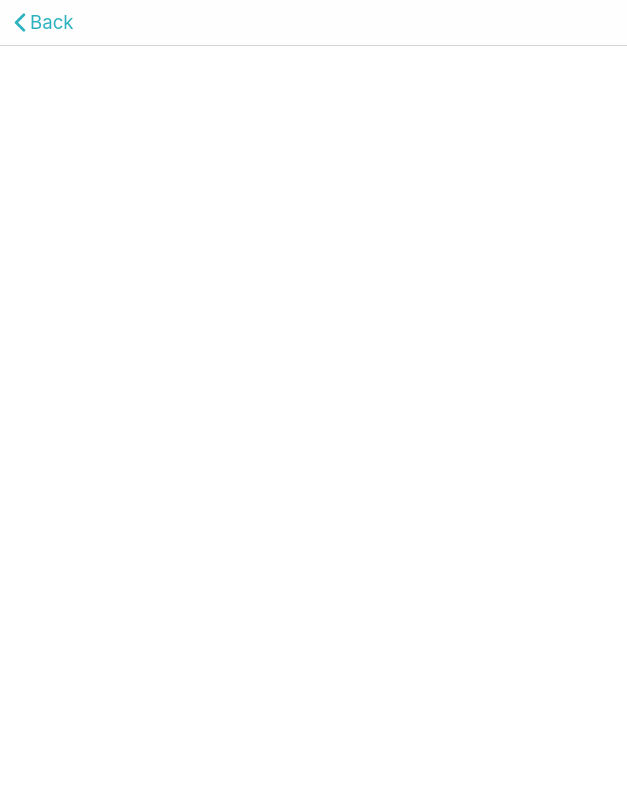
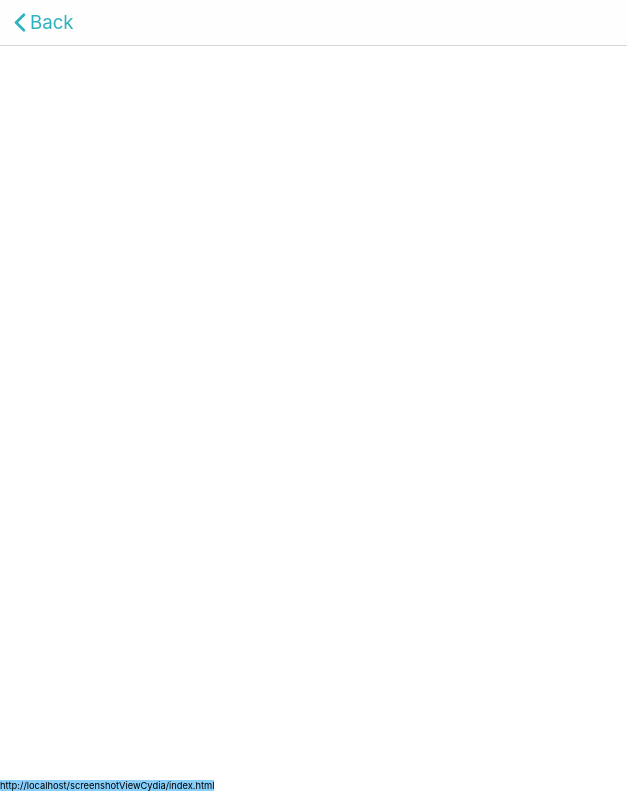
Before and after one commit to PINPAL/Sileo-Depiction-WebViews, a plain HTML site: page screenshotViewCydia/index.html in a window 1280 px wide. Shown: the full height of the page, 0-627 px from the left. Drawn offline with Linux system fonts and the light colour scheme.

Commit message:
Add Debug Text

```diff
--- a/screenshotViewCydia/index.html
+++ b/screenshotViewCydia/index.html
@@ -25,6 +25,12 @@
             border-radius: 8px;
             cursor: auto;
         }
+        #debug {
+            position: absolute;
+            bottom: 0;
+            font-size: 7pt;
+            background-color: lightskyblue;
+        }
     </style>
     <body>
         <div class="navbar">
@@ -33,6 +39,7 @@
             </div>
         </div>
         <img class="screenshot" src="">
+        <p id=debug></p>
     </body>
     <script src="../global.js"></script>
     <script>
@@ -40,5 +47,6 @@
         function goBack() {
             window.location.href = decodeURI(getQueryVariable("back"))
         }
+        document.getElementById("debug").innerText = window.location.href
     </script>
 </html>
```
